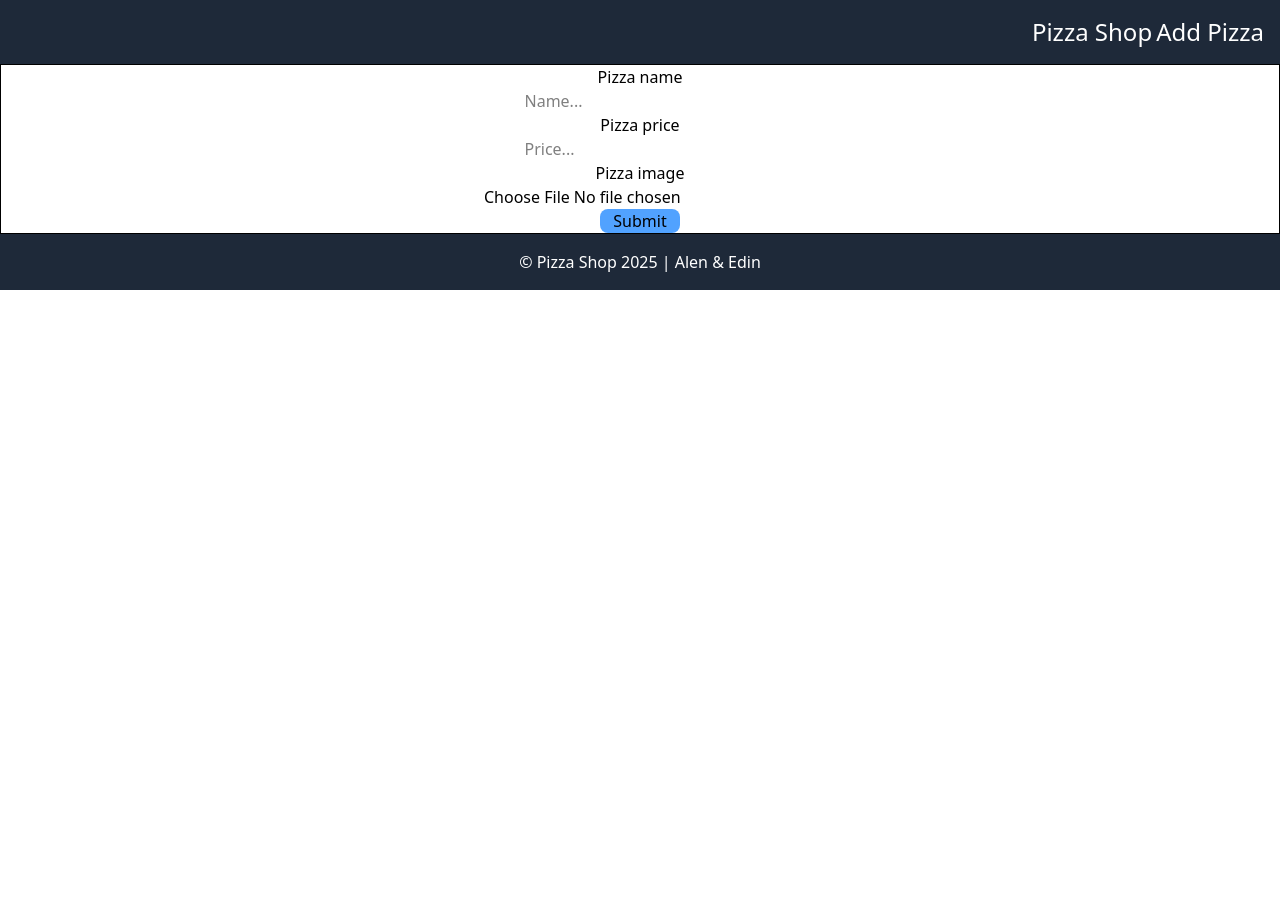
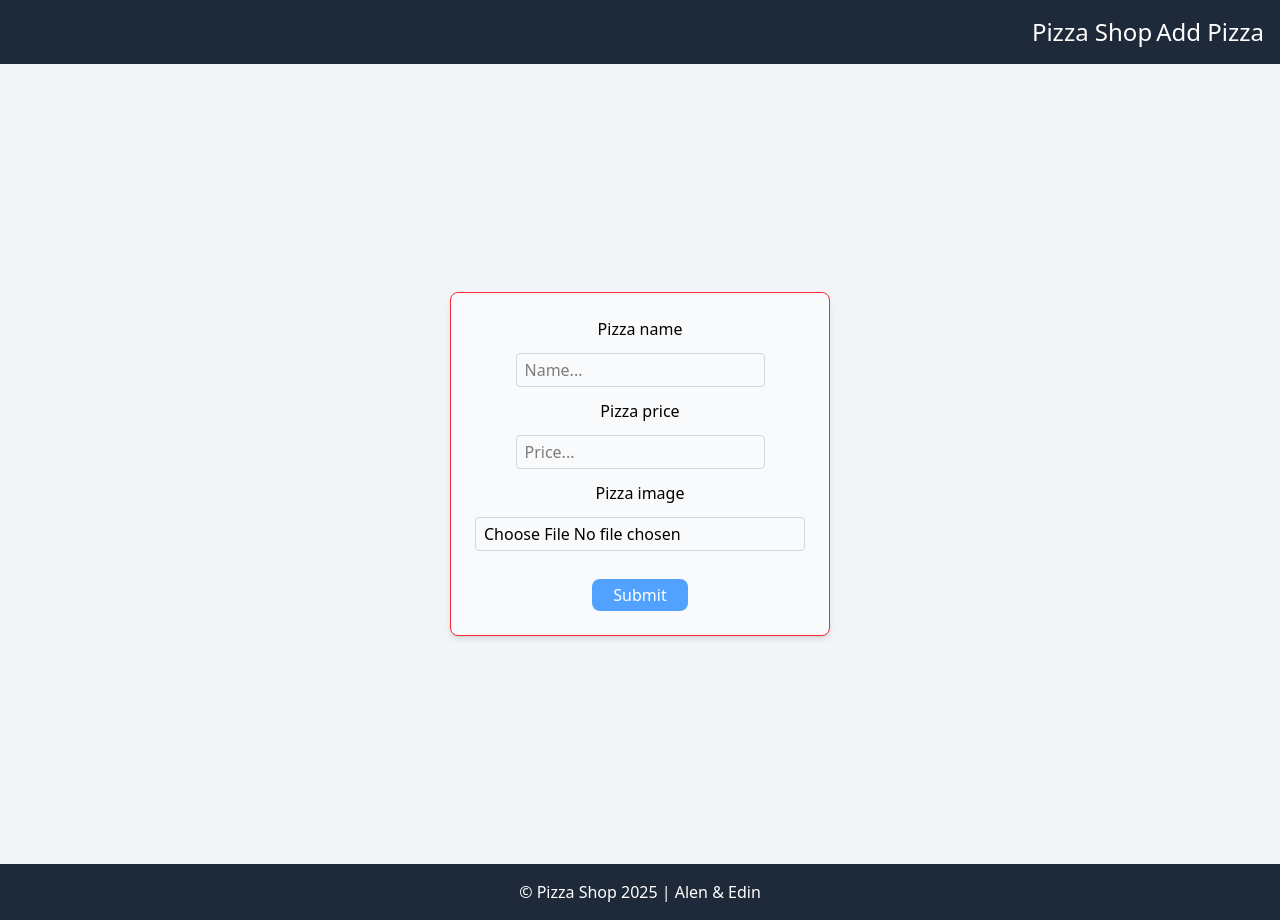
Before and after one commit to edinvnode/pizza-app-nextjs, a Next.js app: page /form in a window 1280 px wide. Before the commit the page ends 800 px from the top, so only its background shows below. Built offline with nearby package versions, Linux system fonts and the light colour scheme.

Commit message:
Added styles for form

```diff
--- a/app/form/page.tsx
+++ b/app/form/page.tsx
@@ -1,14 +1,27 @@
 export default function PizzaForm() {
   return (
-    <div>
-      <form className="flex flex-col justify-center items-center h-full border border-black-500">
+    <div className="h-screen flex justify-center items-center bg-gray-100">
+      <form className="flex flex-col gap-3 justify-center items-center border border-red-500 bg-gray-50 p-6 rounded-lg shadow-md">
         <label>Pizza name</label>
-        <input type="text" placeholder="Name..." />
+        <input
+          type="text"
+          placeholder="Name..."
+          className="border border-gray-300 rounded px-2 py-1"
+        />
         <label>Pizza price</label>
-        <input type="text" placeholder="Price..." />
+        <input
+          type="text"
+          placeholder="Price..."
+          className="border border-gray-300 rounded px-2 py-1"
+        />
         <label>Pizza image</label>
-        <input type="file" />
-        <button className="bg-blue-400 rounded-lg w-20">Submit</button>
+        <input
+          type="file"
+          className="border border-gray-300 rounded px-2 py-1"
+        />
+        <button className="bg-blue-400 text-white rounded-lg w-24 mt-4 py-1 hover:bg-blue-500">
+          Submit
+        </button>
       </form>
     </div>
   );
```
